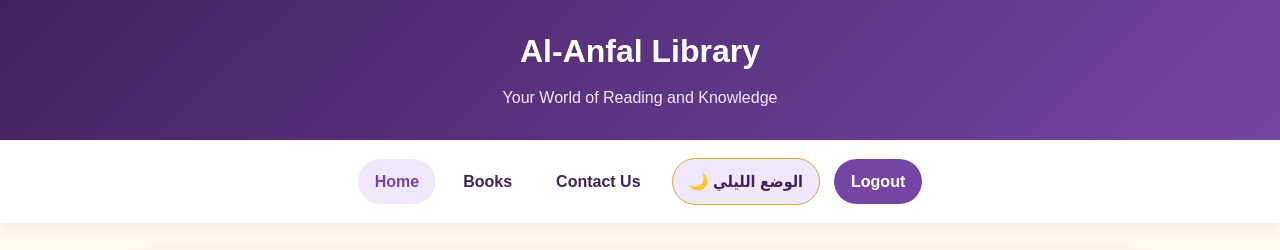
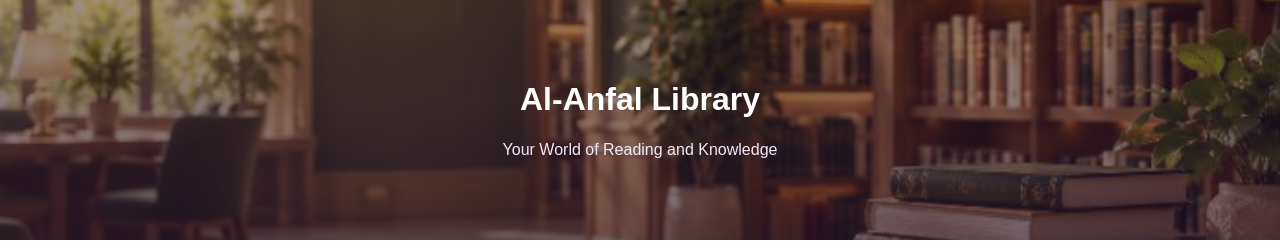
Before and after one commit to asmaa-abdalhey-238/alanfal-library-, a PHP site: page /home.html in a window 1280 px wide. Shown: the top 250 px of the page. Run offline with PHP 8.4, Linux system fonts and the light colour scheme.

Commit message:
Update style.css

```diff
--- a/css/style.css
+++ b/css/style.css
@@ -897,3 +897,88 @@ body.dark-mode .theme-toggle {
     color: #F0C96A;
     border-color: #F0C96A;
        }
+/* Home Page Library Banner */
+
+body > header {
+background:
+linear-gradient(rgba(35, 20, 48, 0.45), rgba(35, 20, 48, 0.65)),
+url("../images/library-banner.png");
+
+background-size: cover;
+background-position: center;
+background-repeat: no-repeat;
+
+min-height: 240px;
+display: flex;
+flex-direction: column;
+justify-content: center;
+align-items: center;
+text-align: center;
+padding: 35px 20px;
+
+   }
+/* ==========================================
+FINAL FIXES - AL-ANFAL LIBRARY
+========================================== */
+
+/* Correct Library Banner Image Path */
+.library-banner {
+background-image:
+linear-gradient(
+rgba(42, 20, 61, 0.55),
+rgba(42, 20, 61, 0.65)
+),
+url("../images/library-banner.png");
+
+background-size: cover;
+background-position: center;
+background-repeat: no-repeat;
+
+}
+
+/* Make ALL book images the same size */
+.book-card .book-cover {
+width: 100%;
+height: 230px;
+min-height: 230px;
+overflow: hidden;
+display: flex;
+align-items: center;
+justify-content: center;
+}
+
+.book-card .book-cover img {
+width: 100%;
+height: 100%;
+max-width: 100%;
+object-fit: contain;
+padding: 10px;
+margin: 0;
+display: block;
+}
+
+/* Keep book information aligned */
+.book-card {
+display: flex;
+flex-direction: column;
+height: 100%;
+}
+
+.book-card .book-info {
+flex: 1;
+}
+
+/* Same image size on mobile */
+@media (max-width: 768px) {
+.book-card .book-cover {
+height: 230px;
+min-height: 230px;
+}
+}
+
+@media (max-width: 480px) {
+.book-card .book-cover {
+height: 190px;
+min-height: 190px;
+}
+}
```
